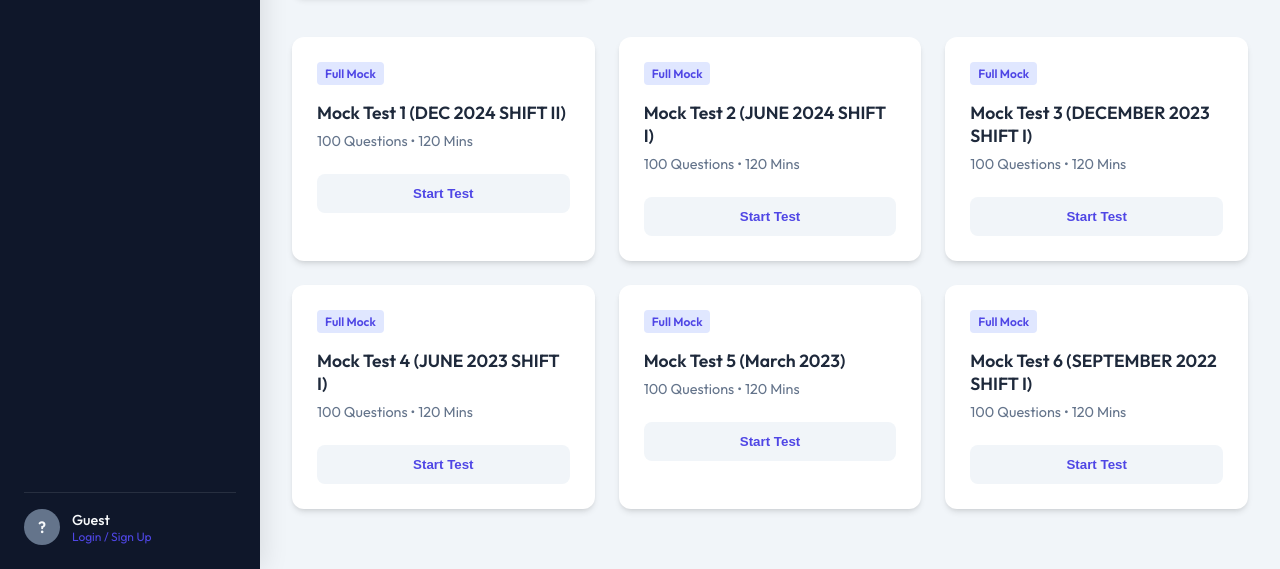
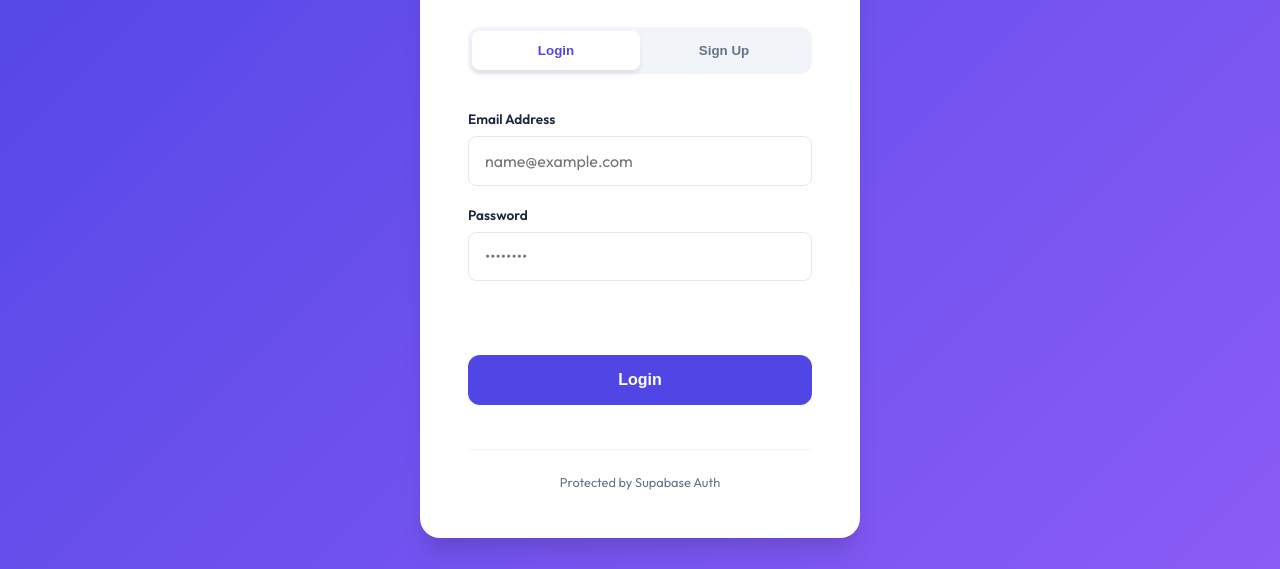
Before and after one commit to Omkar972001/psych-mock-test, a website: page index.html in a window 1280 px wide. Shown: the part 231-800 px from the top of the page. Drawn offline with nearby package versions, Linux system fonts and the light colour scheme.

Commit message:
Implement login wall

```diff
--- a/auth.js
+++ b/auth.js
@@ -1,21 +1,68 @@
 window.Auth = {
     user: null,
+    currentTab: 'login', // 'login' or 'signup'
 
     init: async () => {
         if (!window.supabase) return;
 
         // Check for existing session
         const { data: { session }, error } = await window.supabase.auth.getSession();
+
         if (session) {
-            Auth.user = session.user;
+            Auth.handleSessionSuccess(session);
+        } else {
+            Auth.showLoginView();
         }
-        Auth.updateUI();
 
         // Listen for auth changes
         window.supabase.auth.onAuthStateChange((_event, session) => {
-            Auth.user = session ? session.user : null;
-            Auth.updateUI();
+            if (session) {
+                Auth.handleSessionSuccess(session);
+            } else {
+                Auth.showLoginView();
+            }
         });
+    },
+
+    handleSessionSuccess: (session) => {
+        Auth.user = session.user;
+
+        // Hide Login, Show App
+        document.getElementById('loginView').classList.add('hidden');
+        document.getElementById('appContainer').classList.remove('hidden');
+
+        Auth.updateUserProfile();
+
+        // Ensure app starts at dashboard if just logging in
+        if (window.location.hash === '#login') {
+            window.location.hash = '#dashboard';
+        }
+    },
+
+    showLoginView: () => {
+        Auth.user = null;
+        document.getElementById('loginView').classList.remove('hidden');
+        document.getElementById('appContainer').classList.add('hidden');
+
+        // Clear User Profile
+        const profileSection = document.querySelector('.user-profile');
+        if (profileSection) profileSection.innerHTML = '';
+    },
+
+    switchTab: (tab) => {
+        Auth.currentTab = tab;
+
+        // Update Tabs UI
+        document.querySelectorAll('.auth-tab').forEach(el => el.classList.remove('active'));
+        const activeIdx = tab === 'login' ? 0 : 1;
+        document.querySelectorAll('.auth-tab')[activeIdx].classList.add('active');
+
+        // Update Button Text
+        const btn = document.getElementById('authActionBtn');
+        btn.textContent = tab === 'login' ? 'Login' : 'Sign Up';
+
+        // Clear Error
+        document.getElementById('authError').textContent = '';
     },
 
     signIn: async (email, password) => {
@@ -39,13 +86,12 @@ window.Auth = {
     signOut: async () => {
         const { error } = await window.supabase.auth.signOut();
         if (error) throw error;
-        Auth.user = null;
-        Auth.updateUI();
+        window.location.reload(); // Clean state reset
     },
 
-    updateUI: () => {
+    updateUserProfile: () => {
         const profileSection = document.querySelector('.user-profile');
-        if (Auth.user) {
+        if (Auth.user && profileSection) {
             profileSection.innerHTML = `
                 <div class="avatar">${Auth.user.email[0].toUpperCase()}</div>
                 <div class="user-info">
@@ -53,44 +99,40 @@ window.Auth = {
                     <span class="status" onclick="Auth.signOut()" style="cursor:pointer; color: var(--accent);">Sign Out</span>
                 </div>
             `;
-        } else {
-            profileSection.innerHTML = `
-                <div class="avatar">?</div>
-                <div class="user-info">
-                    <span class="name">Guest</span>
-                    <span class="status" onclick="Auth.showLoginModal()" style="cursor:pointer; color: var(--primary);">Login / Sign Up</span>
-                </div>
-            `;
         }
-    },
-
-    showLoginModal: () => {
-        const modal = document.getElementById('authModal');
-        modal.classList.remove('hidden');
-    },
-
-    closeLoginModal: () => {
-        const modal = document.getElementById('authModal');
-        modal.classList.add('hidden');
     }
 };
 
 // Handle Auth Form Submissions
-async function handleAuthAction(type) {
+async function handleAuthAction() {
     const email = document.getElementById('authEmail').value;
     const password = document.getElementById('authPassword').value;
     const errorEl = document.getElementById('authError');
+    const btn = document.getElementById('authActionBtn'); // Fix id reference
+
+    // Simple Validation
+    if (!email || !password) {
+        errorEl.textContent = "Please fill in all fields.";
+        return;
+    }
+
     errorEl.textContent = '';
+    btn.disabled = true;
+    btn.textContent = 'Processing...';
 
     try {
-        if (type === 'login') {
+        if (Auth.currentTab === 'login') {
             await Auth.signIn(email, password);
+            // Success Handled by onAuthStateChange
         } else {
             await Auth.signUp(email, password);
-            alert("Verification email sent! Please check your inbox.");
+            alert("Verification email sent! Please check your inbox then login.");
+            Auth.switchTab('login'); // Switch to login after signup
         }
-        Auth.closeLoginModal();
     } catch (err) {
         errorEl.textContent = err.message;
+    } finally {
+        btn.disabled = false;
+        btn.textContent = Auth.currentTab === 'login' ? 'Login' : 'Sign Up';
     }
 }
--- a/index.html
+++ b/index.html
@@ -20,7 +20,44 @@
 </head>
 
 <body>
-    <div class="app-container">
+    <!-- Login View (Visible by default until auth check) -->
+    <div id="loginView" class="login-view">
+        <div class="login-card">
+            <div class="login-header">
+                <img src="images/logo_new.png" alt="Logo" class="login-logo">
+                <h1>Skinner Box</h1>
+                <p>Psychology Mock Test Platform</p>
+            </div>
+
+            <div class="auth-form-container">
+                <div class="auth-tabs">
+                    <button class="auth-tab active" onclick="Auth.switchTab('login')">Login</button>
+                    <button class="auth-tab" onclick="Auth.switchTab('signup')">Sign Up</button>
+                </div>
+
+                <div class="input-group">
+                    <label>Email Address</label>
+                    <input type="email" id="authEmail" placeholder="name@example.com">
+                </div>
+
+                <div class="input-group">
+                    <label>Password</label>
+                    <input type="password" id="authPassword" placeholder="••••••••">
+                </div>
+
+                <div id="authError" class="auth-error"></div>
+
+                <button class="auth-btn" onclick="handleAuthAction()" id="authActionBtn">Login</button>
+
+                <div class="auth-footer">
+                    <p>Protected by Supabase Auth</p>
+                </div>
+            </div>
+        </div>
+    </div>
+
+    <!-- Main App Container (Hidden by default) -->
+    <div class="app-container hidden" id="appContainer">
         <!-- Mobile Header (Visible only on mobile) -->
         <header class="mobile-header">
             <button class="menu-toggle" onclick="app.toggleSidebar()">☰</button>
@@ -214,27 +251,7 @@
         You are offline. Offline mode active. 📡
     </div>
 
-    <!-- Auth Modal -->
-    <div class="modal-overlay hidden" id="authModal">
-        <div class="modal-content auth-modal">
-            <h3>Login or Create Account</h3>
-            <p>Save your progress and access your history anywhere.</p>
-            <div class="auth-form">
-                <input type="email" id="authEmail" placeholder="Email Address" class="auth-input">
-                <input type="password" id="authPassword" placeholder="Password" class="auth-input">
-                <div id="authError" style="color: #ef4444; font-size: 0.85rem; margin-bottom: 1rem;"></div>
-                <div class="modal-actions" style="flex-direction: column; gap: 0.5rem;">
-                    <button class="modal-btn confirm" style="width: 100%;"
-                        onclick="handleAuthAction('login')">Login</button>
-                    <button class="modal-btn"
-                        style="width: 100%; border: 1px solid var(--primary); color: var(--primary);"
-                        onclick="handleAuthAction('signup')">Sign Up</button>
-                    <button class="modal-btn cancel" style="width: 100%;"
-                        onclick="Auth.closeLoginModal()">Close</button>
-                </div>
-            </div>
-        </div>
-    </div>
+    <!-- Auth Info Modal (Legacy / Not Used) -->
 
     <script src="supabase-config.js"></script>
     <script src="auth.js"></script>
--- a/style.css
+++ b/style.css
@@ -1109,3 +1109,151 @@ body {
     border-color: var(--primary);
     box-shadow: 0 0 0 3px rgba(79, 70, 229, 0.1);
 }
+
+/* ===========================
+   Login View Styles
+   =========================== */
+.login-view {
+    position: fixed;
+    top: 0;
+    left: 0;
+    width: 100vw;
+    height: 100vh;
+    background: linear-gradient(135deg, #4f46e5 0%, #8b5cf6 100%);
+    display: flex;
+    align-items: center;
+    justify-content: center;
+    z-index: 1000;
+}
+
+.login-card {
+    background: white;
+    padding: 3rem;
+    border-radius: 20px;
+    box-shadow: 0 20px 25px -5px rgba(0, 0, 0, 0.1), 0 10px 10px -5px rgba(0, 0, 0, 0.04);
+    width: 90%;
+    max-width: 440px;
+}
+
+.login-header {
+    text-align: center;
+    margin-bottom: 2rem;
+}
+
+.login-logo {
+    height: 64px;
+    margin-bottom: 1rem;
+    border-radius: 12px;
+}
+
+.login-header h1 {
+    font-size: 1.75rem;
+    font-weight: 700;
+    margin-bottom: 0.5rem;
+    color: var(--text-main);
+}
+
+.login-header p {
+    color: var(--text-muted);
+}
+
+.auth-form-container {
+    display: flex;
+    flex-direction: column;
+    gap: 1.25rem;
+}
+
+.auth-tabs {
+    display: flex;
+    padding: 4px;
+    background: #f1f5f9;
+    border-radius: 12px;
+    margin-bottom: 1rem;
+}
+
+.auth-tab {
+    flex: 1;
+    padding: 0.75rem;
+    text-align: center;
+    border: none;
+    border-radius: 8px;
+    font-weight: 600;
+    color: var(--text-muted);
+    background: transparent;
+    cursor: pointer;
+    transition: all 0.2s;
+}
+
+.auth-tab.active {
+    background: white;
+    color: var(--primary);
+    box-shadow: 0 4px 6px -1px rgba(0, 0, 0, 0.1);
+}
+
+.input-group label {
+    display: block;
+    font-size: 0.85rem;
+    font-weight: 600;
+    color: var(--text-main);
+    margin-bottom: 0.5rem;
+}
+
+.input-group input {
+    width: 100%;
+    padding: 0.85rem 1rem;
+    border: 1px solid #e2e8f0;
+    border-radius: 8px;
+    font-family: inherit;
+    font-size: 1rem;
+    transition: all 0.2s;
+}
+
+.input-group input:focus {
+    outline: none;
+    border-color: var(--primary);
+    box-shadow: 0 0 0 4px rgba(79, 70, 229, 0.1);
+}
+
+.auth-btn {
+    width: 100%;
+    padding: 1rem;
+    background: var(--primary);
+    color: white;
+    font-weight: 600;
+    border: none;
+    border-radius: 12px;
+    font-size: 1rem;
+    cursor: pointer;
+    transition: all 0.2s;
+    margin-top: 1rem;
+}
+
+.auth-btn:hover {
+    background: var(--primary-hover);
+    transform: translateY(-1px);
+}
+
+.auth-footer {
+    text-align: center;
+    margin-top: 1.5rem;
+    padding-top: 1.5rem;
+    border-top: 1px solid #f1f5f9;
+    font-size: 0.8rem;
+    color: var(--secondary);
+}
+
+.auth-error {
+    color: var(--danger);
+    font-size: 0.9rem;
+    text-align: center;
+    min-height: 1.25em;
+}
+
+/* Animations and Helpers */
+.login-view.hidden {
+    display: none !important;
+}
+
+.app-container.hidden {
+    display: none !important;
+}
```
